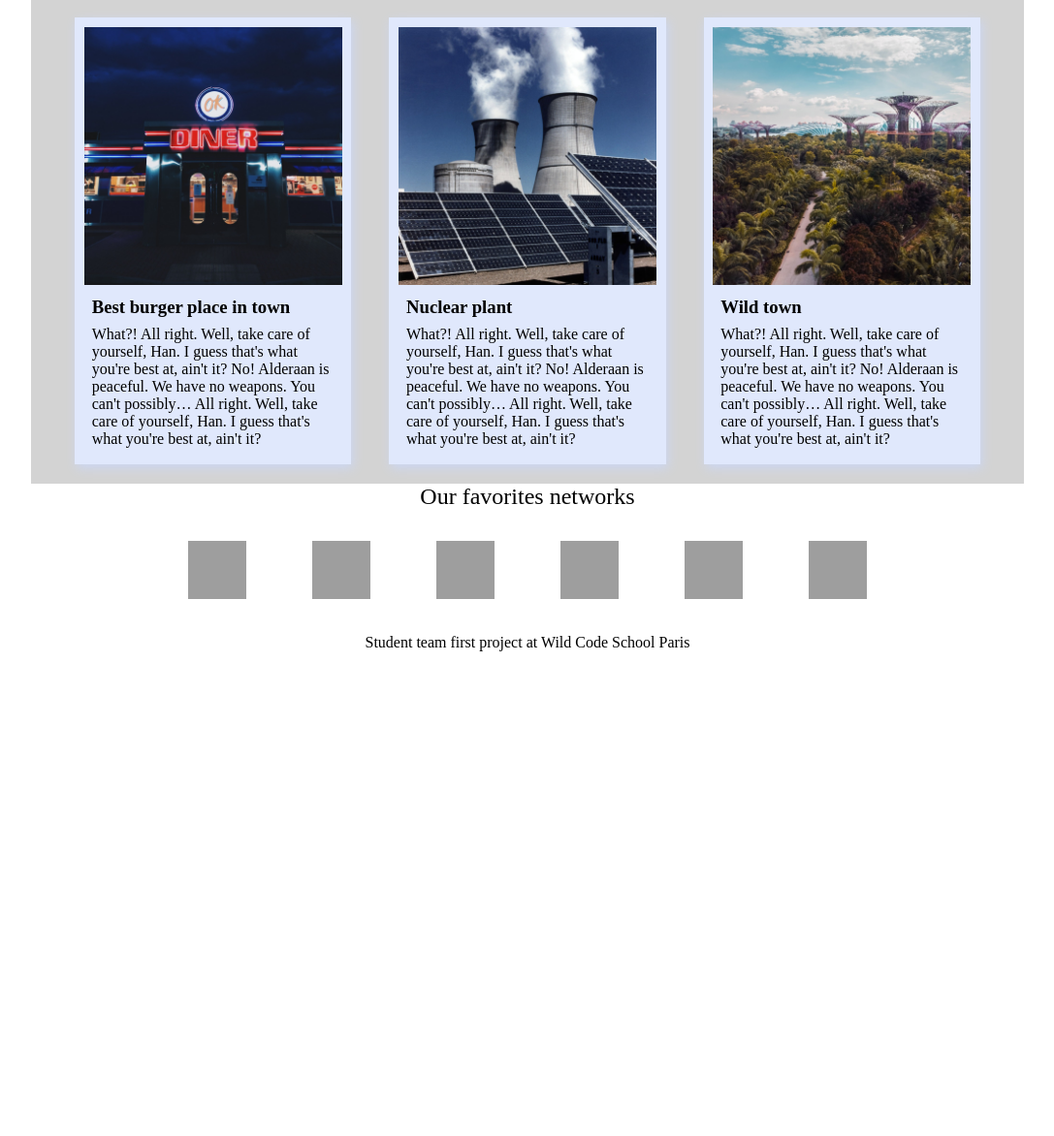
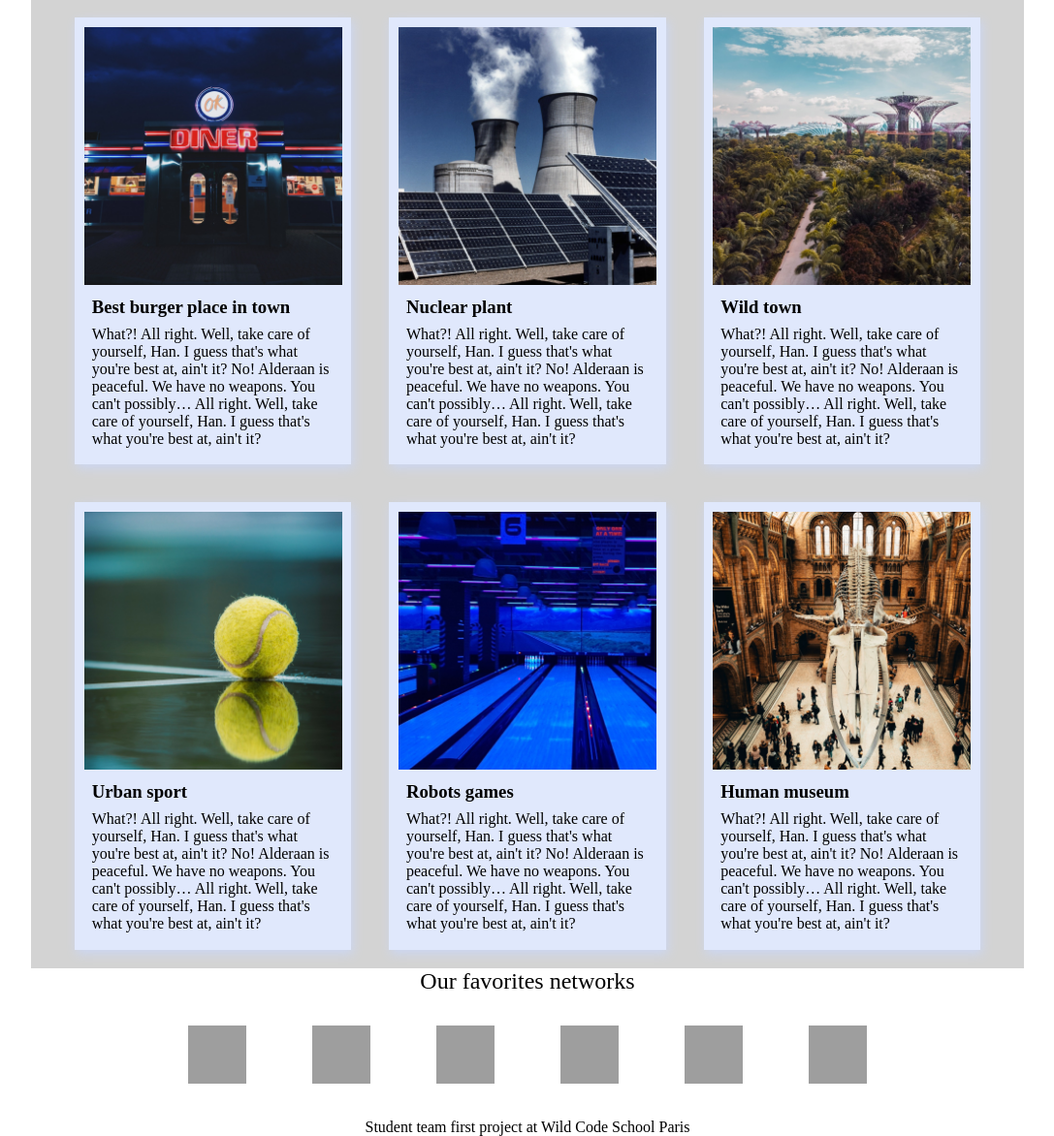
Before and after one commit to LHippolyteCBM/Projo1, a PHP site: page /things-to-do.php in a window 1280 px wide. Shown: the part 694-1866 px from the top of the page at 97% size, without its empty margins (96-1183 px from the left). Before the commit the page ends 1366 px from the top, so only its background shows below. Run offline with PHP 8.4, Linux system fonts and the light colour scheme; grey boxes are pictures that could not be loaded.

Commit message:
added 3 sections to my page things to do

```diff
--- a/things-to-do.php
+++ b/things-to-do.php
@@ -40,6 +40,23 @@
                 <p>What?! All right. Well, take care of yourself, Han. I guess that's what you're best at, ain't it? No! Alderaan is peaceful. We have no weapons. You can't possibly… All right. Well, take care of yourself, Han. I guess that's what you're best at, ain't it?</p>
             </div>
         </div>
+        <div class="global-container-things">
+            <div class="container-things">
+                <img src="img/sport.jpg" alt="Image of tennis ball">
+                <h3>Urban sport</h3>
+                <p>What?! All right. Well, take care of yourself, Han. I guess that's what you're best at, ain't it? No! Alderaan is peaceful. We have no weapons. You can't possibly… All right. Well, take care of yourself, Han. I guess that's what you're best at, ain't it?</p>
+            </div>
+            <div class="container-things">
+                <img src="img/robot-games.jpg" alt="Futurist bowling photo" srcset="">
+                <h3>Robots games</h3>
+                <p>What?! All right. Well, take care of yourself, Han. I guess that's what you're best at, ain't it? No! Alderaan is peaceful. We have no weapons. You can't possibly… All right. Well, take care of yourself, Han. I guess that's what you're best at, ain't it?</p>
+            </div>
+            <div class="container-things">
+                <img src="img/museum.jpg" alt="Picture of a museum" srcset="">
+                <h3>Human museum</h3>
+                <p>What?! All right. Well, take care of yourself, Han. I guess that's what you're best at, ain't it? No! Alderaan is peaceful. We have no weapons. You can't possibly… All right. Well, take care of yourself, Han. I guess that's what you're best at, ain't it?</p>
+            </div>
+        </div>
     </main>
 
 
```
Also changed, not shown: img/museum.jpg (added), img/robot-games.jpg (added), img/sport.jpg (added).
